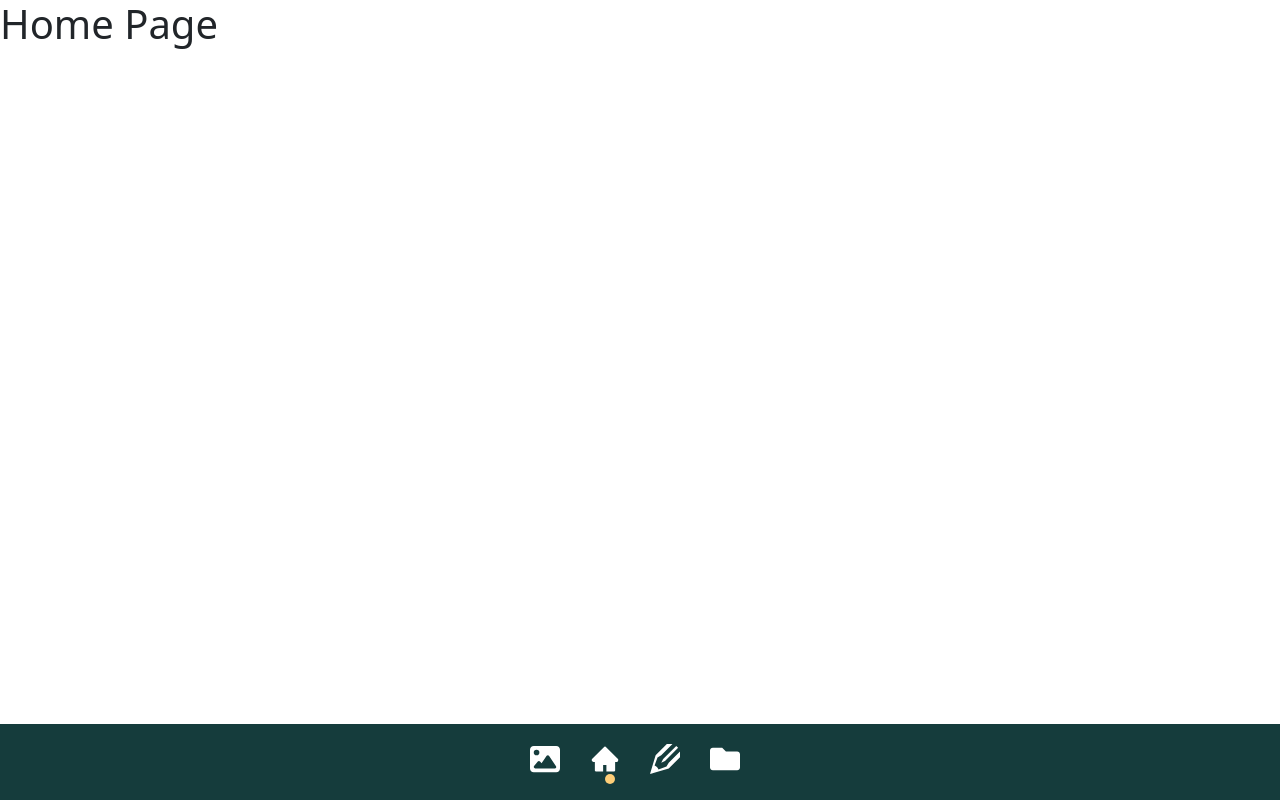
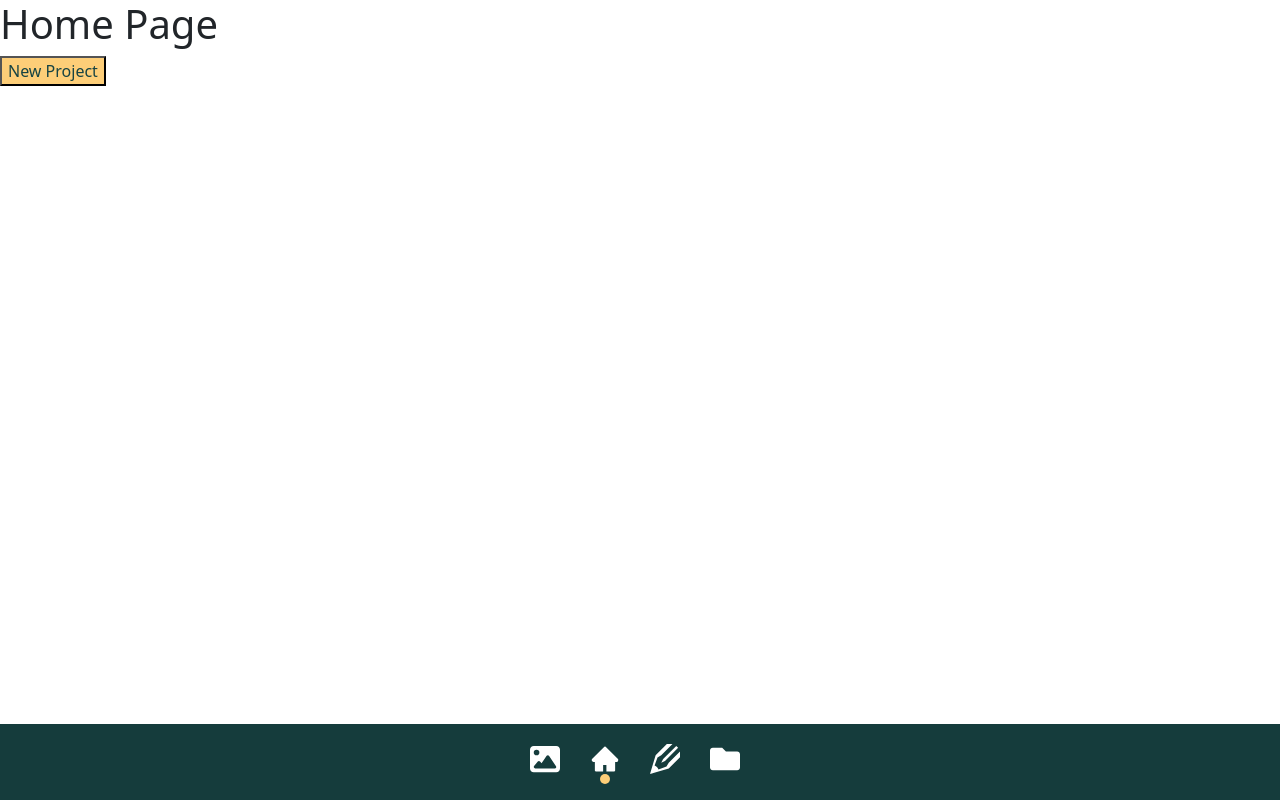
Before and after one commit to RudyCab/wallgenie, a React (Create React App) app: page / in a window 1280 px wide. Built offline with nearby package versions, Linux system fonts and the light colour scheme.

Commit message:
new project buttons

```diff
--- a/src/Components/NavBar/NavBar.css
+++ b/src/Components/NavBar/NavBar.css
@@ -39,6 +39,6 @@
   border-radius: 50%;
   position: absolute;
   bottom: -10px;
-  left: 50%;
+  left: 38%;
   transform: translateX(-50%);
 }
--- /dev/null
+++ b/src/Home/HomePage.css
@@ -0,0 +1,9 @@
+button {
+    background-color: #FDCE78;
+    color: #164343;
+    /* make button round */
+    /* make button text font */
+    /* make button text size */
+    /* position button */
+    align-items: center;
+}
--- a/src/Home/HomePage.jsx
+++ b/src/Home/HomePage.jsx
@@ -1,10 +1,19 @@
 // HomePage.js
 import React from 'react';
+import { Link } from 'react-router-dom';
+import "./HomePage.css";
 
 function HomePage() {
+  const newProjctClick = () => {
+    // Go to wall Editor page
+  };
+
   return (
     <div>
       <h1>Home Page</h1>
+      <Link to="/WallEditor">
+        <button className="NewProjectButt">New Project</button>
+      </Link>
     </div>
   );
 }
```
Also changed, not shown: 1 other file (tests, documents, lock files or other folders).
